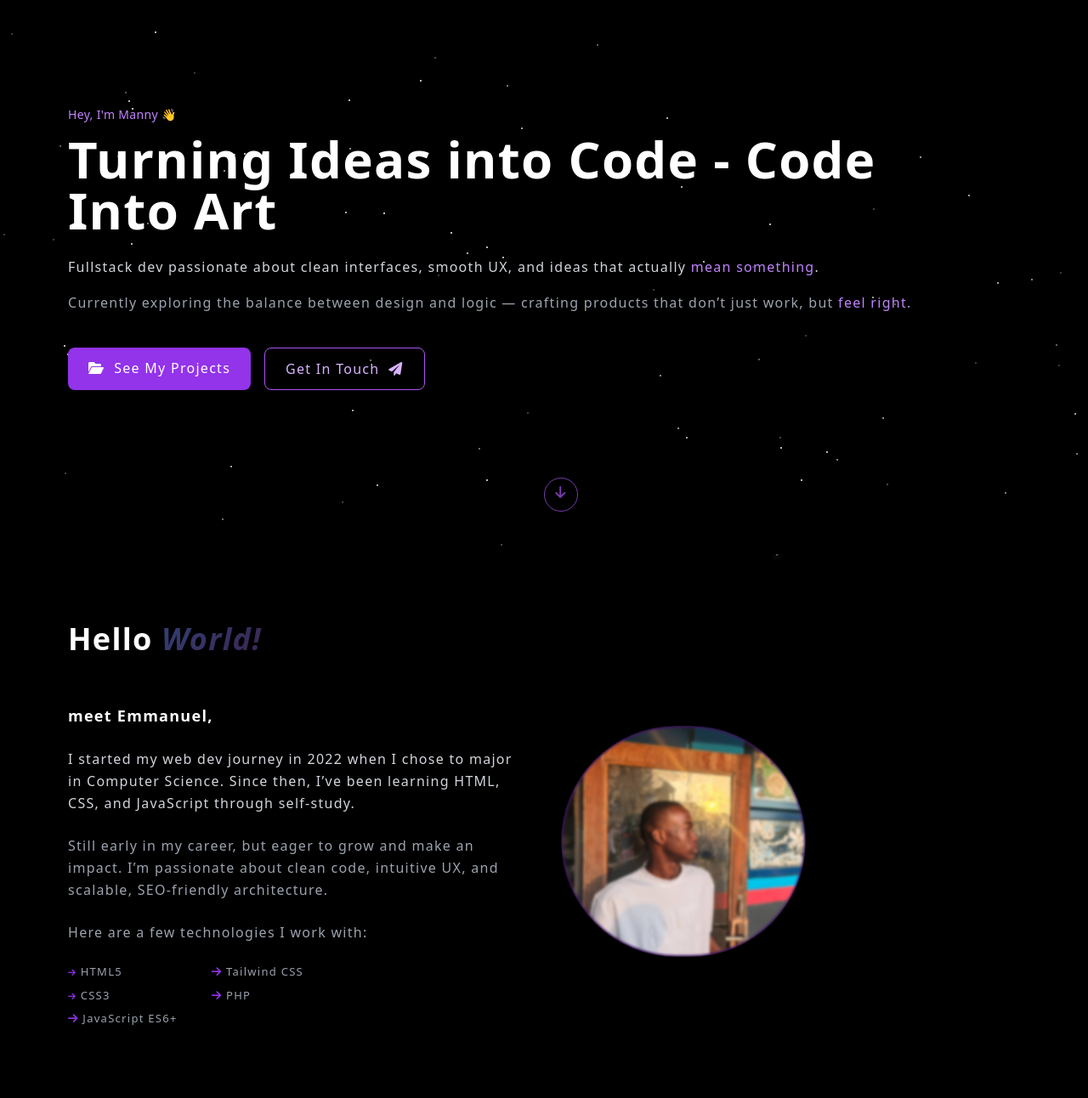
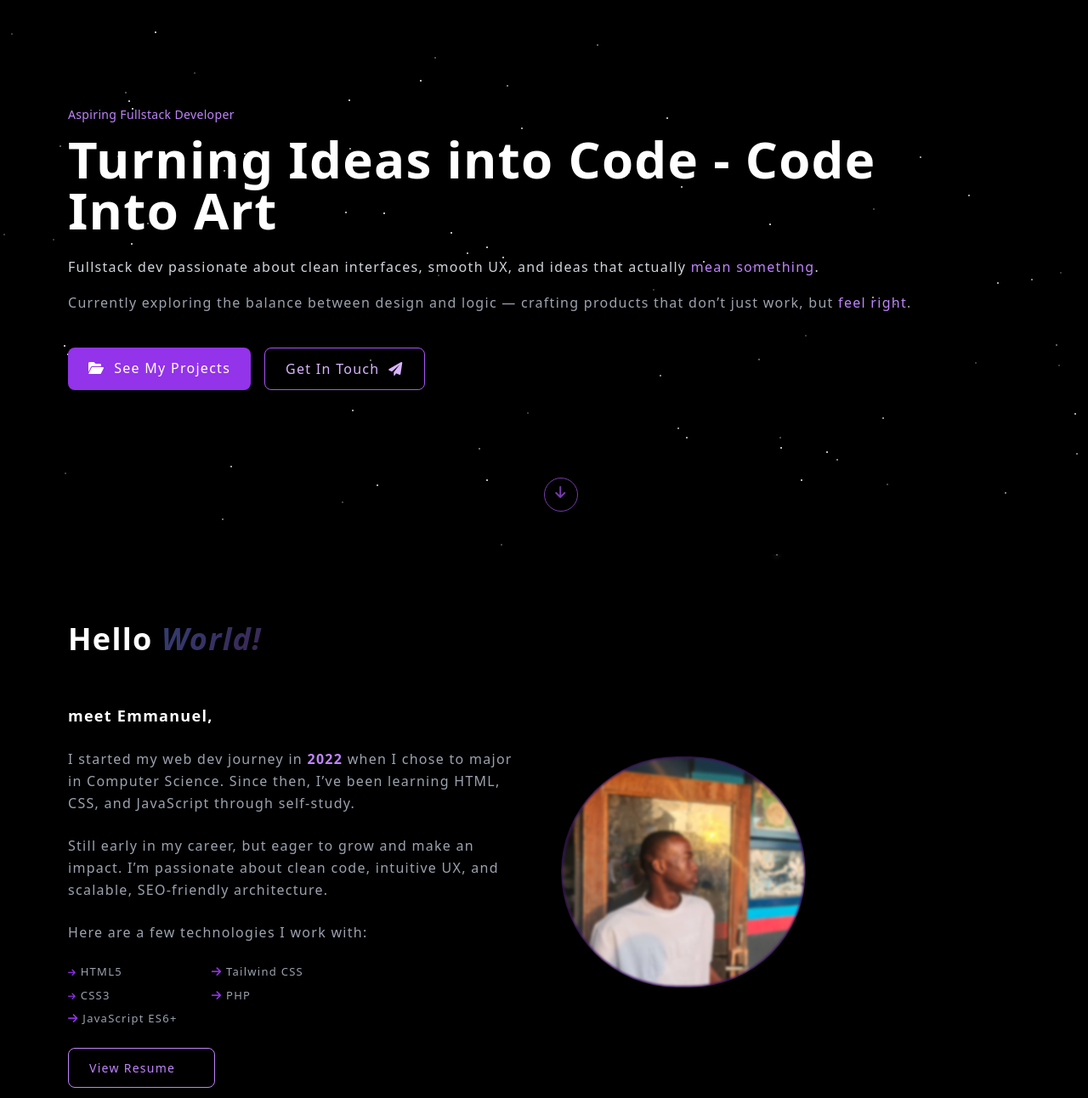
Before and after one commit to Onwuka2007/portfolio_web, a plain HTML site: page index.html in a window 1280 px wide. Shown: the part 148-1440 px from the top of the page at 85% size. Drawn offline with nearby package versions, Linux system fonts and the light colour scheme; a web font is replaced by a local one.

Commit message:
cleaned up code, added resume.pdf

```diff
--- a/JS/script.js
+++ b/JS/script.js
@@ -70,3 +70,26 @@ mobileLinks.forEach((link) => {
     spinMenuBtn();
   });
 });
+
+// switching text
+const roles = [
+  "Hey, I'm Manny 👋",
+  "Aspiring Fullstack Developer",
+  "Creative Engineer",
+  "Code Artist",
+  "Problem Solver",
+];
+
+let index = 0;
+const changingText = document.getElementById("changing-text");
+
+setInterval(() => {
+  index = (index + 1) % roles.length;
+  changingText.classList.add("opacity-0"); // fade out
+
+  setTimeout(() => {
+    changingText.textContent = roles[index];
+    changingText.classList.remove("opacity-0"); // fade in
+  }, 500);
+
+}, 2500);
--- a/index.html
+++ b/index.html
@@ -51,9 +51,7 @@
           <a href="#skills" class="hover:text-purple-400 transition">Skills</a>
         </li>
         <li>
-          <a
-            href="my-other-projects.html"
-            class="hover:text-purple-400 transition"
+          <a href="/projects.html" class="hover:text-purple-400 transition"
             >Projects</a
           >
         </li>
@@ -71,7 +69,7 @@
       <!-- Resume Button -->
       <div class="hidden md:flex gap-4">
         <a
-          href="resume.pdf"
+          href="/ASSETS/docs/resume.pdf"
           target="_blank"
           class="px-6 py-3 bg-transparent text-[14px] text-purple-400 border border-purple-400 rounded-lg font-medium transition hover:bg-purple-500/10"
         >
@@ -113,7 +111,7 @@
         <a href="/blog.html" class="hover:text-purple-400 transition">Blog</a>
 
         <a
-          href="resume.pdf"
+          href="/ASSETS/docs/resume.pdf"
           target="_blank"
           class="px-6 py-2 border border-purple-400 text-purple-400 rounded-lg hover:bg-purple-500/10"
         >
@@ -165,10 +163,17 @@
       class="min-h-screen flex items-center px-8 lg:px-20 relative overflow-hidden"
     >
       <div class="max-w-5xl z-10 pt-20">
-        <p class="text-sm tracking-wide text-purple-400 mb-3 font-medium">
-          Hey, I'm Manny 👋
+        <!-- switching text -->
+        <p class="text-sm text-purple-400 tracking-wide mb-3">
+          <span
+            id="changing-text"
+            class="inline-block transition-opacity duration-700 ease-in-out"
+          >
+            Hey, I'm Manny 👋
+          </span>
         </p>
 
+        <!-- my tagline -->
         <h1 class="text-3xl lg:text-6xl font-extrabold leading-tight mb-6">
           Turning Ideas into Code - Code Into Art
         </h1>
@@ -220,12 +225,13 @@
 
           <div class="grid lg:grid-cols-2 gap-10 items-center">
             <!-- Text First -->
-            <div class="space-y-6">
+            <div class="space-y-6 md:mb-0 mb-8">
               <h3 class="md:text-lg font-bold text-white">meet Emmanuel,</h3>
-              <p class="text-gray-300 leading-relaxed">
-                I started my web dev journey in 2022 when I chose to major in
-                Computer Science. Since then, I’ve been learning HTML, CSS, and
-                JavaScript through self-study.
+              <p class="text-gray-400 leading-relaxed">
+                I started my web dev journey in
+                <span class="text-purple-400 font-semibold">2022</span> when I
+                chose to major in Computer Science. Since then, I’ve been
+                learning HTML, CSS, and JavaScript through self-study.
               </p>
               <p class="text-gray-400 leading-relaxed">
                 <!-- Today, I turn ideas into production-ready apps that solve real
@@ -269,6 +275,17 @@
                   </li>
                 </ul>
               </div>
+
+              <a
+                href="/ASSETS/docs/resume.pdf"
+                target="_blank"
+                class="inline-flex items-center group mt-6 px-6 py-3 bg-transparent text-[14px] text-purple-400 border border-purple-400 rounded-lg font-medium transition hover:bg-purple-500/10"
+              >
+                View Resume
+                <i
+                  class="fas fa-arrow-right ml-2 transform transition-all duration-300 ease-out group-hover:translate-x-2 group-hover:opacity-100 opacity-1 md:opacity-0"
+                ></i>
+              </a>
             </div>
 
             <!-- Image Second -->
@@ -562,7 +579,7 @@
 
           <div class="text-center my-10">
             <a
-              href="my-other-projects.html"
+              href="/projects.html"
               class="inline-flex items-center justify-center px-6 py-2 border border-purple-400 text-purple-400 rounded-lg hover:bg-purple-500/10 group transition-all duration-300"
             >
               <span>More projects</span>
```
Also changed, not shown: projects.html (renamed from my-other-projects.html, +1 -1 lines), 2 other files.
